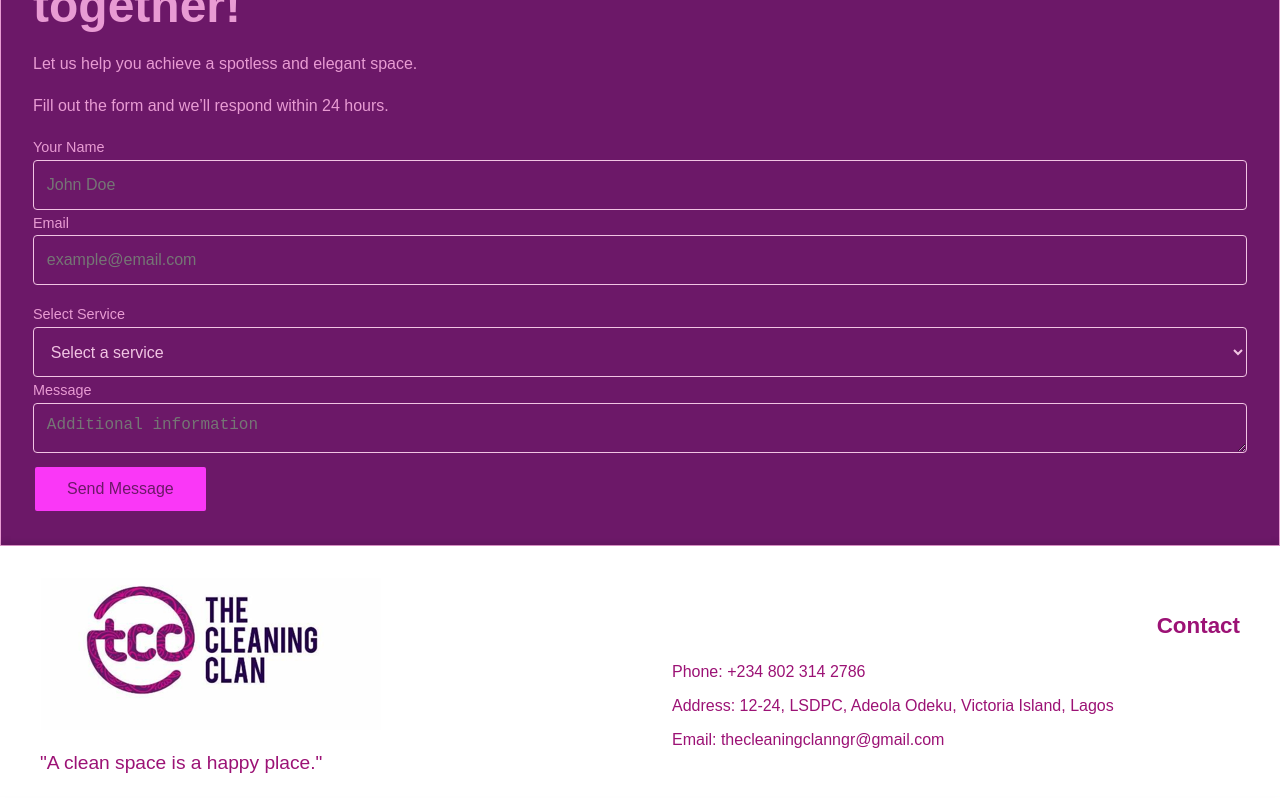
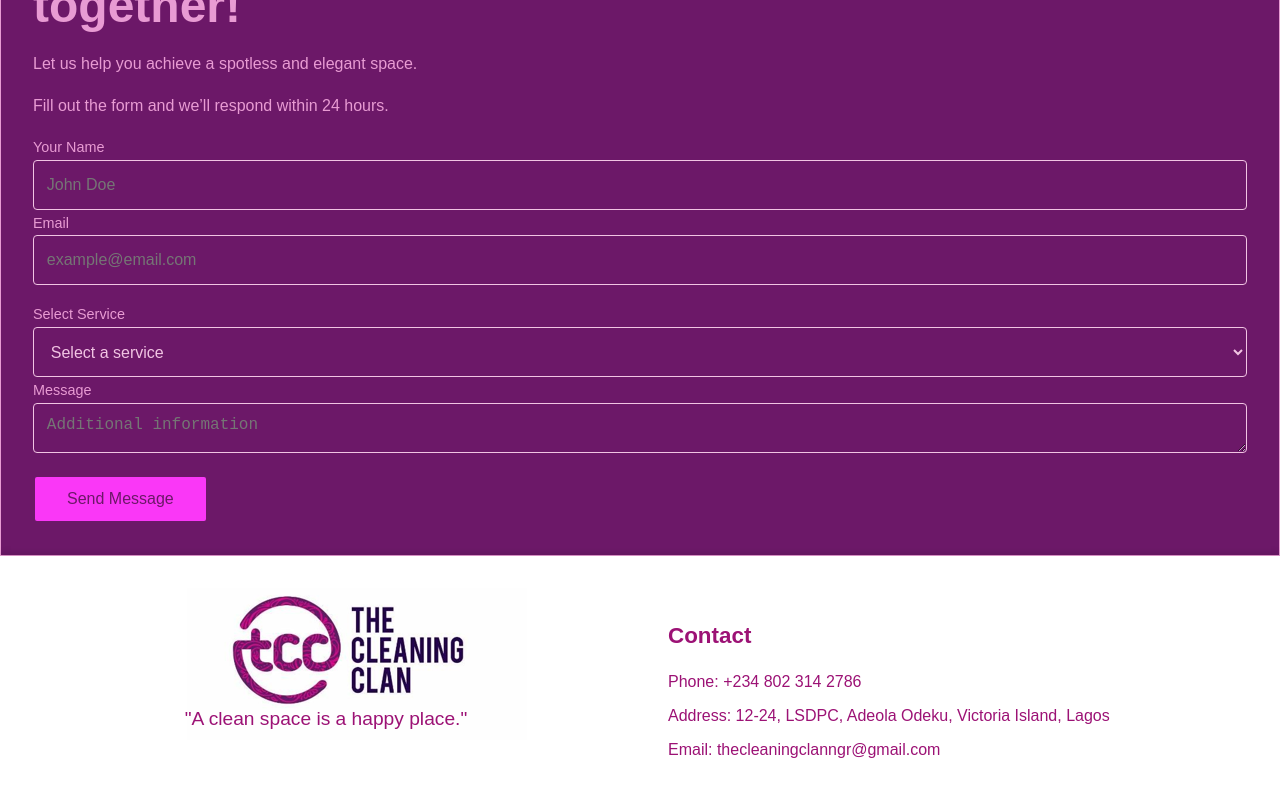
Before and after one commit to eniolaSamuel/CleaningClanProductPage, a React (Create React App) app: page / in a window 1280 px wide. Shown: the part 4060-4862 px from the top of the page. Built offline with nearby package versions, Linux system fonts and the light colour scheme; a web font is replaced by a local one.

Commit message:
cc-update

```diff
--- a/src/styles/Contact.css
+++ b/src/styles/Contact.css
@@ -25,7 +25,7 @@ body {
 
 .contact-headers h1 {
     font-size: 3rem;
-    font-weight: bold;
+    font-weight: bolder;
     margin-bottom: 1rem;
     line-height: 1.2;
 }
@@ -38,7 +38,7 @@ body {
 .contact-form form {
     display: flex;
     flex-direction: column;
-    gap: 5px;
+    gap: 15px;
 }
 
 .form-row-group {
--- a/src/styles/Footer.css
+++ b/src/styles/Footer.css
@@ -3,12 +3,11 @@
     color: #9c1275;
     padding: 2rem;
     display: flex;
-    justify-content: space-between;
+    justify-content: center;
     align-items: center;
     flex-wrap: wrap;
     font-family: Arial, sans-serif;
     box-shadow: 0 -4px 6px rgba(0, 0, 0, 0.1);
-    height: 250px;
 }
 
 .footer-content {
@@ -16,24 +15,32 @@
     justify-content: space-between;
     width: 100%;
     max-width: 1200px;
-    margin: 0 auto;
+    flex-wrap: wrap; /* Ensures content wraps on smaller screens */
+    gap: 1.5rem;
+}
+
+.footer-left,
+.footer-right {
+    flex: 1;
+    min-width: 300px; /* Ensures each section is readable on smaller screens */
 }
 
 .footer-left {
-    flex: 1;
-    padding-right: 2rem;
-    justify-content: space-between;
-    width: 40%;
+    text-align: center;
+    padding-right: 1rem;
 }
-.footer-left p{
-    margin-top: 70px;
+
+.footer-left p {
+    margin-top: 1rem;
     font-weight: 500;
 }
+
 .logo-space {
-    width:280px;
-    height:100px;
+    width: 100%;
+    max-width: 280px;
+    height: 100px;
     background-color: #f7f7f7;
-    margin-bottom: 1rem;
+    margin: 0 auto 1rem auto;
 }
 
 .footer-phrase {
@@ -42,16 +49,13 @@
 }
 
 .footer-right {
-    flex: 1;
-    text-align: right;
-    padding-left: 2rem;
-    width: 60%;
+    text-align: left;
+    padding-left: 1rem;
 }
 
 .footer-right h4 {
     font-size: 1.4rem;
     margin-bottom: 1rem;
-   right: 90px;
 }
 
 .footer-right ul {
@@ -79,11 +83,15 @@
 @media (max-width: 768px) {
     .footer-content {
         flex-direction: column;
-        align-items: center;
         text-align: center;
     }
 
+    .footer-left,
     .footer-right {
-        padding-left: 0;
+        padding: 0;
+    }
+
+    .footer-right ul li a {
+        font-size: 0.95rem; /* Adjusts for readability on smaller screens */
     }
 }
```
